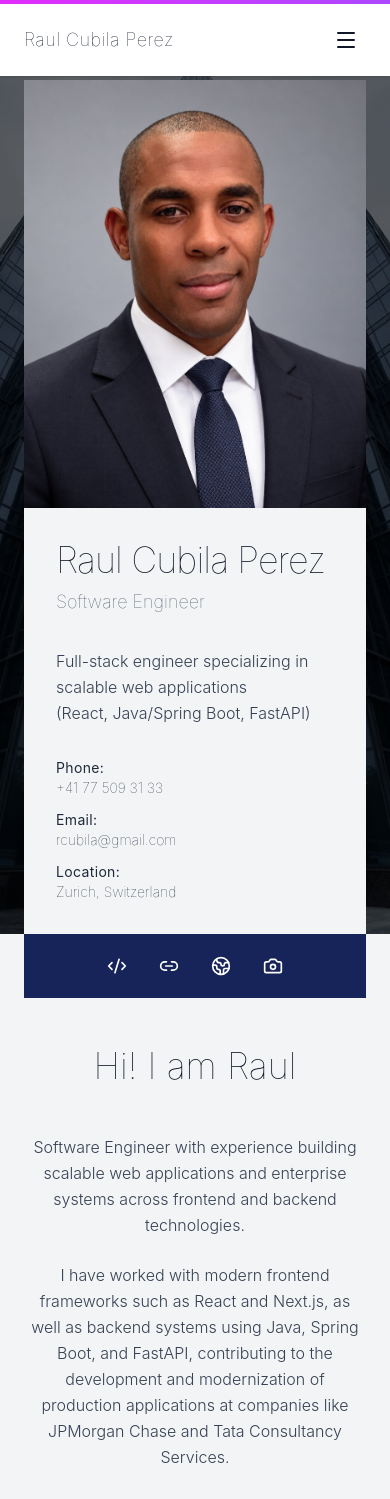
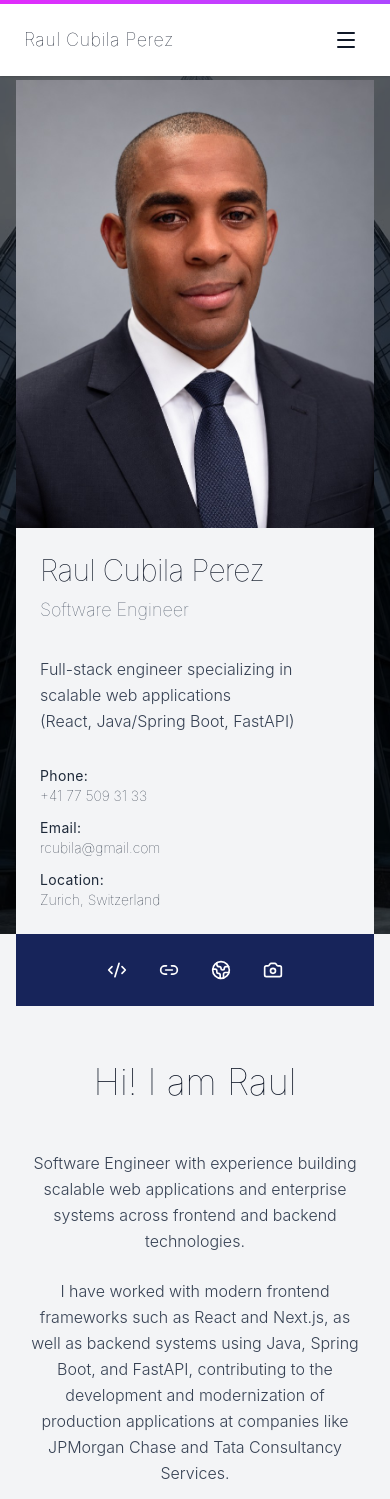
Before and after one commit to rcubila/raulcubilaperez.com, a Next.js app: page / in a window 390 px wide. Shown: the top 1499 px of the page. Built offline with nearby package versions, Linux system fonts and the light colour scheme.

Commit message:
Scale the profile card so it matches the original frame size.
Co-authored-by: Cursor <cursoragent@cursor.com>

```diff
--- a/components/About.tsx
+++ b/components/About.tsx
@@ -1,6 +1,6 @@
 export default function About() {
   return (
-    <section className="relative z-0 -mt-16 bg-gray-100 pt-28 pb-20 lg:pt-32 lg:pb-32">
+    <section className="relative z-0 -mt-[72px] bg-gray-100 pt-32 pb-20 lg:pt-36 lg:pb-32">
       <div className="max-w-3xl mx-auto px-6 lg:px-8">
         <h2 className="text-4xl lg:text-5xl font-thin text-center text-gray-900 mb-12">
           Hi! I am Raul
--- a/components/Hero.tsx
+++ b/components/Hero.tsx
@@ -8,7 +8,7 @@ export default function Hero() {
   return (
     <section className="relative z-10 w-full pt-20">
       {/* Building stops at the blue bar so the next white section can slide under it */}
-      <div className="absolute inset-x-0 top-0 bottom-16 overflow-hidden bg-gray-900">
+      <div className="absolute inset-x-0 top-0 bottom-[72px] overflow-hidden bg-gray-900">
         <Image
           src="/images/hero-building.png"
           alt="Hero background"
@@ -20,9 +20,9 @@ export default function Hero() {
       </div>
 
       {/* Content */}
-      <div className="relative z-10 max-w-6xl mx-auto px-6 lg:px-8">
-        <div className="relative pb-16 md:pb-0">
-        <div className="grid md:grid-cols-[300px_1fr] gap-0 items-stretch">
+      <div className="relative z-10 mx-auto w-full max-w-[900px] px-4 sm:px-0">
+        <div className="relative pb-[72px] md:pb-0">
+        <div className="grid md:grid-cols-2 gap-0 items-stretch">
           {/* Left side - Profile Image */}
           <div className="relative aspect-[4/5] md:aspect-auto md:row-span-2">
             <Image
@@ -35,14 +35,14 @@ export default function Hero() {
           </div>
 
           {/* Right side - Profile Info */}
-          <div className="bg-gray-100 p-8 lg:p-12 flex flex-col justify-center md:col-start-2">
-            <h1 className="text-4xl lg:text-5xl font-thin tracking-tight text-gray-900 mb-2">
+          <div className="bg-gray-100 p-6 md:min-h-[440px] md:p-10 flex flex-col justify-center md:col-start-2">
+            <h1 className="text-3xl md:text-4xl font-thin tracking-tight text-gray-900 mb-2">
               Raul Cubila Perez
             </h1>
             <p className="text-lg font-thin text-gray-600 mb-8">
               Software Engineer
             </p>
-            <p className="text-gray-700 font-light leading-relaxed mb-8 max-w-md">
+            <p className="text-gray-700 font-light leading-relaxed mb-8">
               Full-stack engineer specializing in scalable web applications
               <br />
               (React, Java/Spring Boot, FastAPI)
@@ -66,11 +66,11 @@ export default function Hero() {
               </div>
             </div>
           </div>
-          <div className="hidden h-16 md:col-start-2 md:block" aria-hidden="true" />
+          <div className="hidden h-[72px] md:col-start-2 md:block" aria-hidden="true" />
         </div>
 
         {/* Blue bar sits on the white section below and across the bottom of the photo */}
-        <div className="absolute inset-x-0 bottom-0 z-20 flex h-16 items-center justify-center gap-8 bg-[#17245A]">
+        <div className="absolute inset-x-0 bottom-0 z-20 flex h-[72px] items-center justify-center gap-8 bg-[#17245A]">
             {socialLinks.map((link) => {
               const iconMap: { [key: string]: React.ReactNode } = {
                 Github: <Code2 size={20} />,
```
